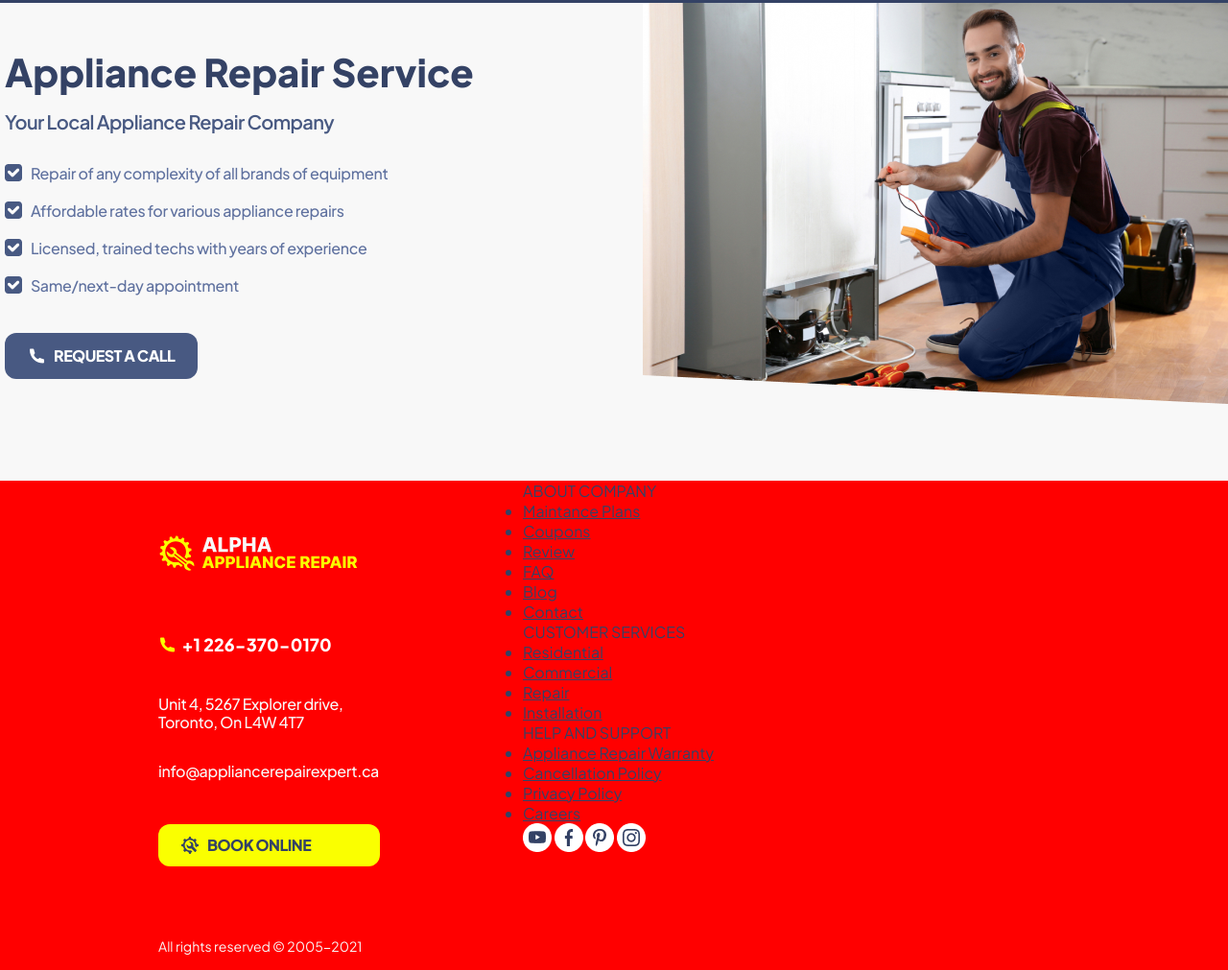
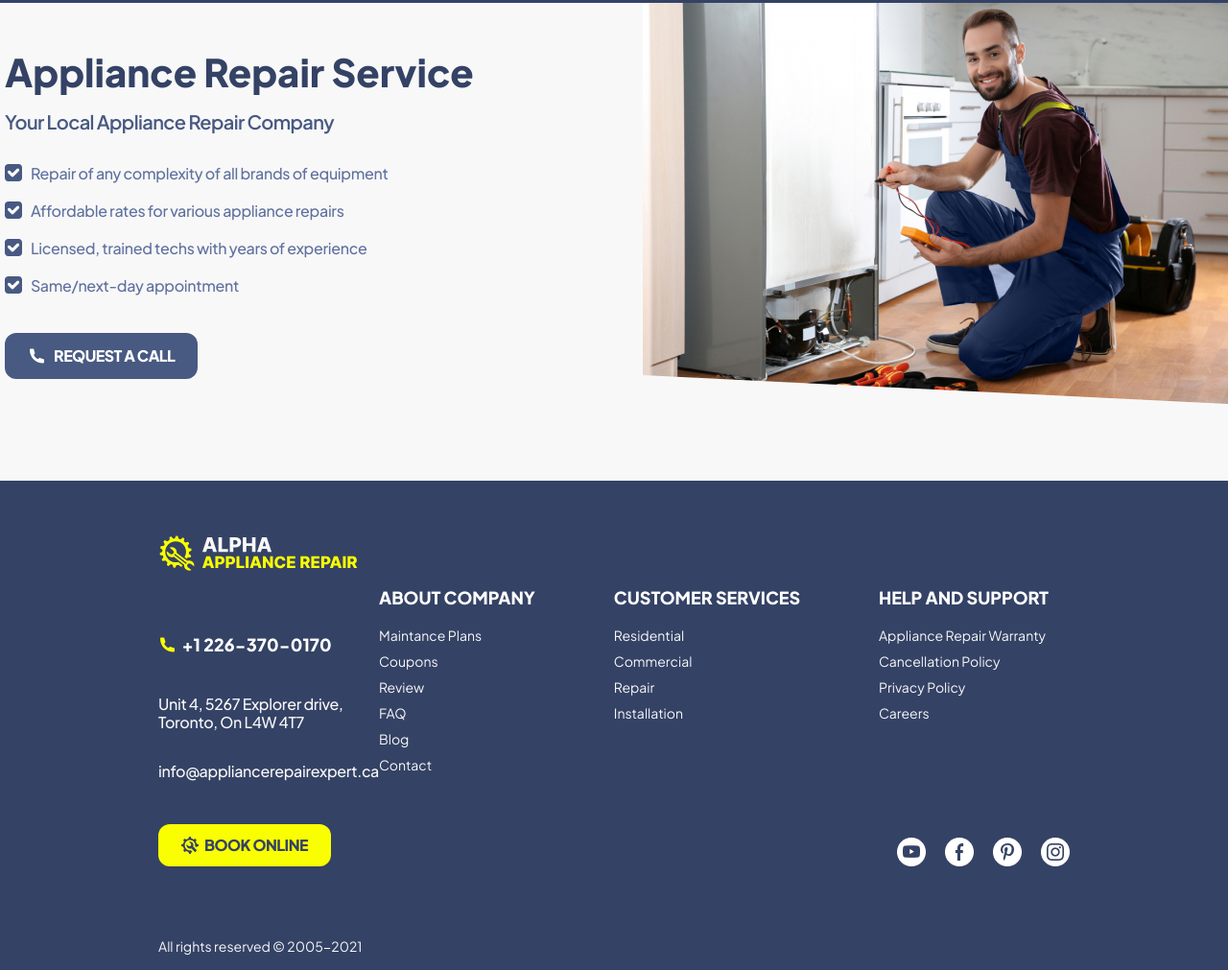
Before and after one commit to DEZester/Diagnostech-test-task, a website: page index.html in a window 1280 px wide. Shown: the part 127-1138 px from the top of the page at 96% size. Drawn offline with Linux system fonts and the light colour scheme.

Commit message:
styled footer second part

```diff
--- a/index.html
+++ b/index.html
@@ -206,48 +206,56 @@
         <span class="footer__slogan">All rights reserved © 2005-2021</span>
       </div>
       <div class="footer__links">
-        <div class="footer__links-container">
-          <figure>
-            <figcaption>ABOUT COMPANY</figcaption>
+        <div class="footer__nav">
+          <figure class="footer__links-container">
+            <figcaption class="footer__list-title">ABOUT COMPANY</figcaption>
             <ul class="footer__list">
-              <li class="footer__list-item"><a href="" class="footer__link">Maintance Plans</a></li>
-              <li class="footer__list-item"><a href="" class="footer__link">Coupons</a></li>
-              <li class="footer__list-item"><a href="" class="footer__link">Review</a></li>
-              <li class="footer__list-item"><a href="" class="footer__link">FAQ</a></li>
-              <li class="footer__list-item"><a href="" class="footer__link">Blog</a></li>
-              <li class="footer__list-item"><a href="" class="footer__link">Contact</a></li>
+              <li class="footer__list-item">
+                <a href="№" class="footer__link">Maintance Plans</a>
+              </li>
+              <li class="footer__list-item"><a href="№" class="footer__link">Coupons</a></li>
+              <li class="footer__list-item"><a href="№" class="footer__link">Review</a></li>
+              <li class="footer__list-item"><a href="№" class="footer__link">FAQ</a></li>
+              <li class="footer__list-item"><a href="№" class="footer__link">Blog</a></li>
+              <li class="footer__list-item"><a href="№" class="footer__link">Contact</a></li>
             </ul>
           </figure>
-          <figure>
-            <figcaption>CUSTOMER SERVICES</figcaption>
+          <figure class="footer__links-container">
+            <figcaption class="footer__list-title">CUSTOMER SERVICES</figcaption>
             <ul class="footer__list">
-              <li class="footer__list-item"><a href="" class="footer__link">Residential</a></li>
-              <li class="footer__list-item"><a href="" class="footer__link">Commercial</a></li>
-              <li class="footer__list-item"><a href="" class="footer__link">Repair</a></li>
-              <li class="footer__list-item"><a href="" class="footer__link">Installation</a></li>
+              <li class="footer__list-item"><a href="#" class="footer__link">Residential</a></li>
+              <li class="footer__list-item"><a href="#" class="footer__link">Commercial</a></li>
+              <li class="footer__list-item"><a href="#" class="footer__link">Repair</a></li>
+              <li class="footer__list-item"><a href="#" class="footer__link">Installation</a></li>
             </ul>
           </figure>
-          <figure>
-            <figcaption>HELP AND SUPPORT</figcaption>
+          <figure class="footer__links-container">
+            <figcaption class="footer__list-title">HELP AND SUPPORT</figcaption>
             <ul class="footer__list">
               <li class="footer__list-item">
-                <a href="" class="footer__link">Appliance Repair Warranty</a>
+                <a href="#" class="footer__link">Appliance Repair Warranty</a>
               </li>
               <li class="footer__list-item">
-                <a href="" class="footer__link">Cancellation Policy</a>
+                <a href="#" class="footer__link">Cancellation Policy</a>
               </li>
-              <li class="footer__list-item"><a href="" class="footer__link">Privacy Policy</a></li>
-              <li class="footer__list-item"><a href="" class="footer__link">Careers</a></li>
+              <li class="footer__list-item"><a href="#" class="footer__link">Privacy Policy</a></li>
+              <li class="footer__list-item"><a href="#" class="footer__link">Careers</a></li>
             </ul>
           </figure>
-          <ul class="footer__list"></ul>
-          <ul class="footer__list"></ul>
         </div>
         <div class="footer__social-links">
-          <img src="/source/images/youtube.png" alt="youtube" class="footer__social-link" />
-          <img src="/source/images/facebook.png" alt="facebook" class="footer__social-link" />
-          <img src="/source/images/pinterest.png" alt="pinterest" class="footer__social-link" />
-          <img src="/source/images/instagram.png" alt="instagram" class="footer__social-link" />
+          <a href="#"
+            ><img src="/source/images/youtube.png" alt="youtube" class="footer__social-link"
+          /></a>
+          <a href="#"
+            ><img src="/source/images/facebook.png" alt="facebook" class="footer__social-link"
+          /></a>
+          <a href="#"
+            ><img src="/source/images/pinterest.png" alt="pinterest" class="footer__social-link"
+          /></a>
+          <a href="#"
+            ><img src="/source/images/instagram.png" alt="instagram" class="footer__social-link"
+          /></a>
         </div>
       </div>
     </footer>
--- a/source/stylesheets/footer.scss
+++ b/source/stylesheets/footer.scss
@@ -1,13 +1,12 @@
 .footer {
   display: flex;
-
   height: 510px;
   padding: 0 165px;
-  background: red;
+  background: $basicBlue;
   &__container {
     display: flex;
     flex-direction: column;
-    margin-right: 149px;
+    margin-right: auto;
     width: 231px;
   }
   &__logo {
@@ -42,4 +41,46 @@
     line-height: 17px;
     color: $basicWhite;
   }
+  &__links {
+    display: flex;
+    flex-direction: column;
+    width: 730px;
+  }
+  &__nav {
+    display: flex;
+    justify-content: space-between;
+    margin-top: 110px;
+    width: 698px;
+  }
+
+  &__list-title {
+    margin-bottom: 16px;
+    font-weight: 800;
+    font-size: 18px;
+    line-height: 24px;
+    color: #ffffff;
+  }
+  &__list {
+    display: flex;
+    flex-direction: column;
+    gap: 10px;
+    list-style-type: none;
+  }
+  &__list-item {
+    height: 17px;
+  }
+  &__link {
+    font-style: normal;
+    font-weight: 400;
+    font-size: 14px;
+    line-height: 17px;
+    color: $basicWhite;
+    text-decoration: none;
+  }
+  &__social-links {
+    display: flex;
+    gap: 20px;
+    align-self: end;
+    margin-top: 70px;
+  }
 }
--- a/source/stylesheets/index.scss
+++ b/source/stylesheets/index.scss
@@ -40,8 +40,9 @@ body {
 .btn {
   display: flex;
   align-items: center;
-  gap: 9px;
+  justify-content: space-between;
   padding: 9px 22px;
+  width: 180px;
   height: 44px;
   background-color: $basicYellow;
   border-radius: 12px;
```
Also changed, not shown: index.css, 1 other file.
